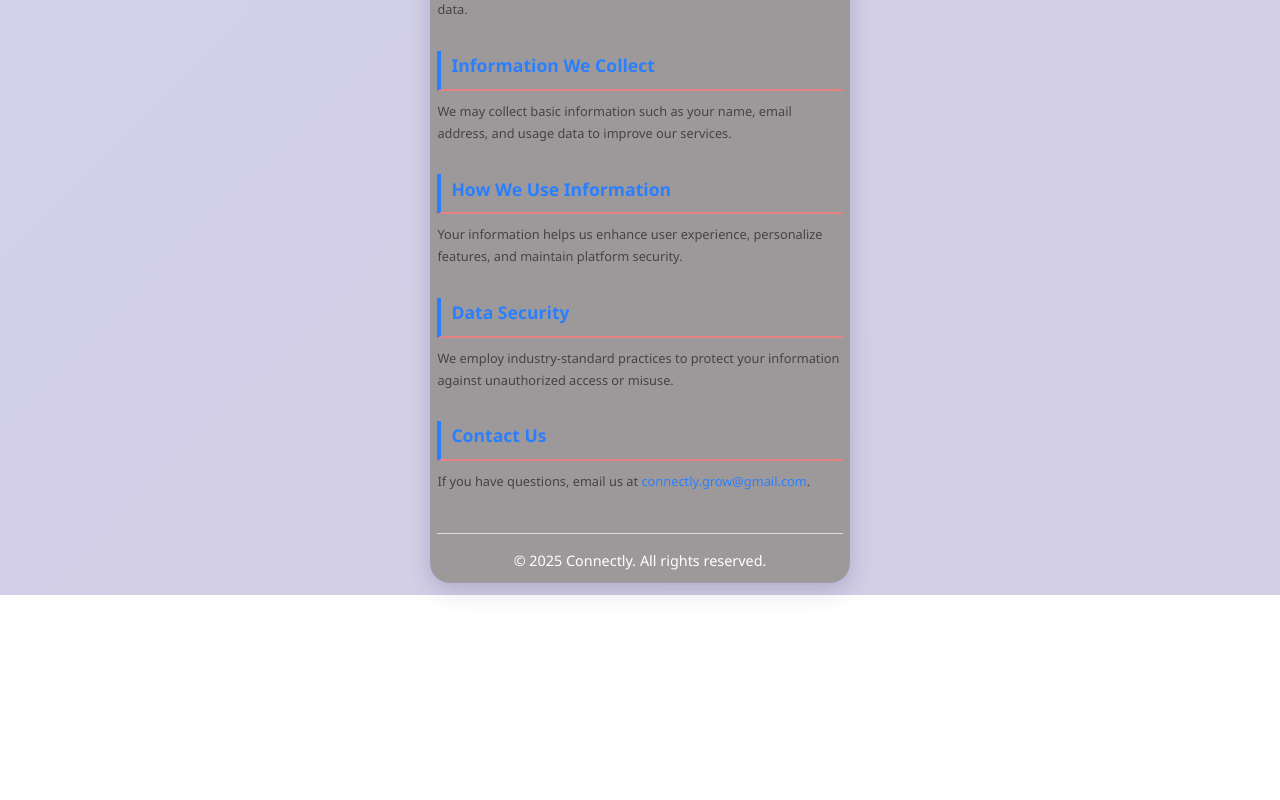
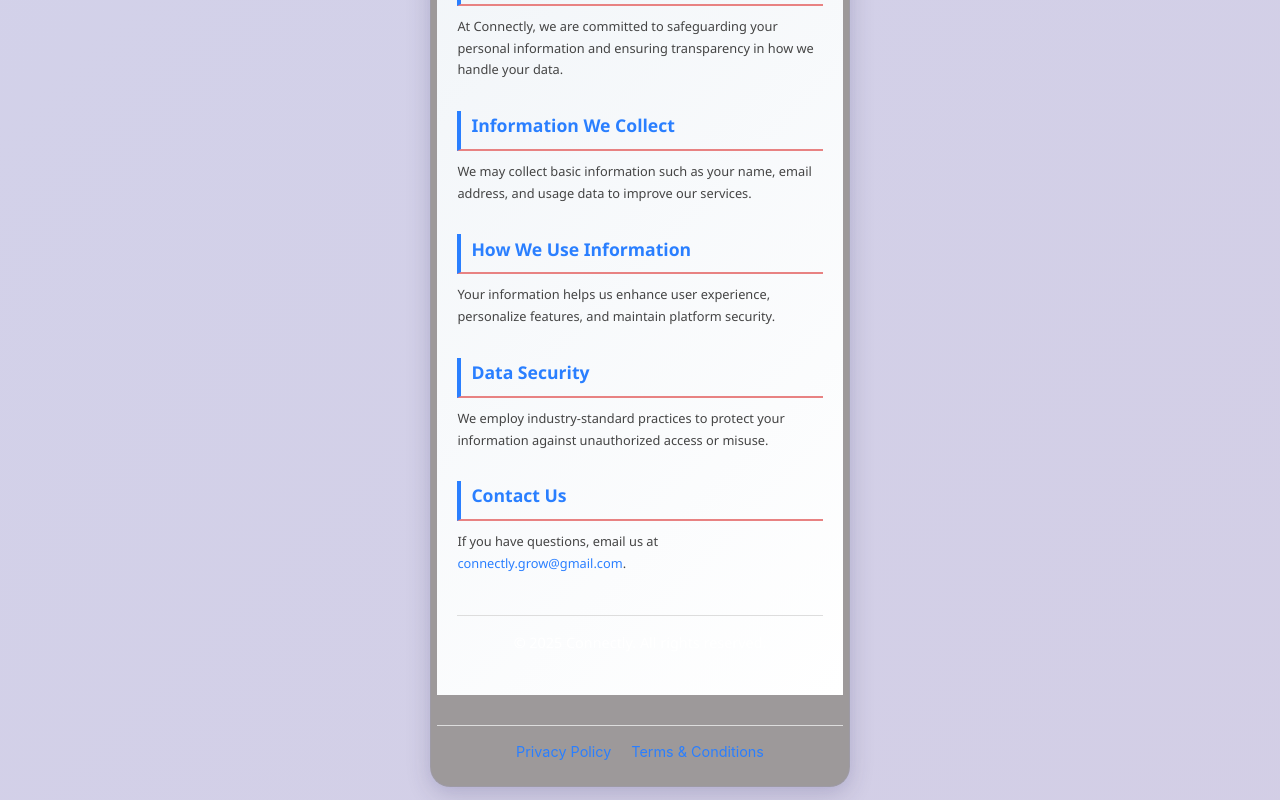
Before and after one commit to Aastha59/Connectly-f, a React (Create React App) app: page /privacy in a window 1280 px wide. Shown: the part 238-1038 px from the top of the page. Before the commit the page ends 833 px from the top, so only its background shows below. Built offline with nearby package versions, Linux system fonts and the light colour scheme.

Commit message:
changes made

```diff
--- a/src/App.jsx
+++ b/src/App.jsx
@@ -1859,21 +1859,36 @@
 // export default App;
 
 
+
+
+
+
+
+
 import React from 'react'
 import Privacy from "./Pages/Privacy";
 import Home from "./Pages/Home";
 import Terms from "./Pages/Terms";
-import {BrowserRouter as Router, Routes, Route} from "react-router-dom"
+// import {BrowserRouter as Router, Routes, Route} from "react-router-dom"
+import { BrowserRouter as Router, Routes, Route, Link } from "react-router-dom";
+// import Privacy from "./Pages/Privacy";  // make sure the path matches your file
 
 function App() {
   return (
     <Router>
+      <div className="app-container">
         <Routes>
           <Route path="/" element={<Home />} />
           <Route path="/privacy" element={<Privacy />} />
           <Route path="/terms" element={<Terms />} />
         </Routes>
 
+        {/* Footer with links */}
+        <footer style={{ textAlign: "center", marginTop: "30px", padding: "15px", borderTop: "1px solid #ddd" }}>
+          <Link to="/privacy" style={{ marginRight: "20px" }}>Privacy Policy</Link>
+          <Link to="/terms">Terms & Conditions</Link>
+        </footer>
+      </div>
     </Router>
   )
 }
--- a/src/Pages/Privacy.jsx
+++ b/src/Pages/Privacy.jsx
@@ -64,6 +64,7 @@
         header {
           text-align: center;
           margin-bottom: 20px;
+          margin-top:20px
         }
 
         header h1 {
```
Lines whose indentation alone changed are shown as unchanged.
